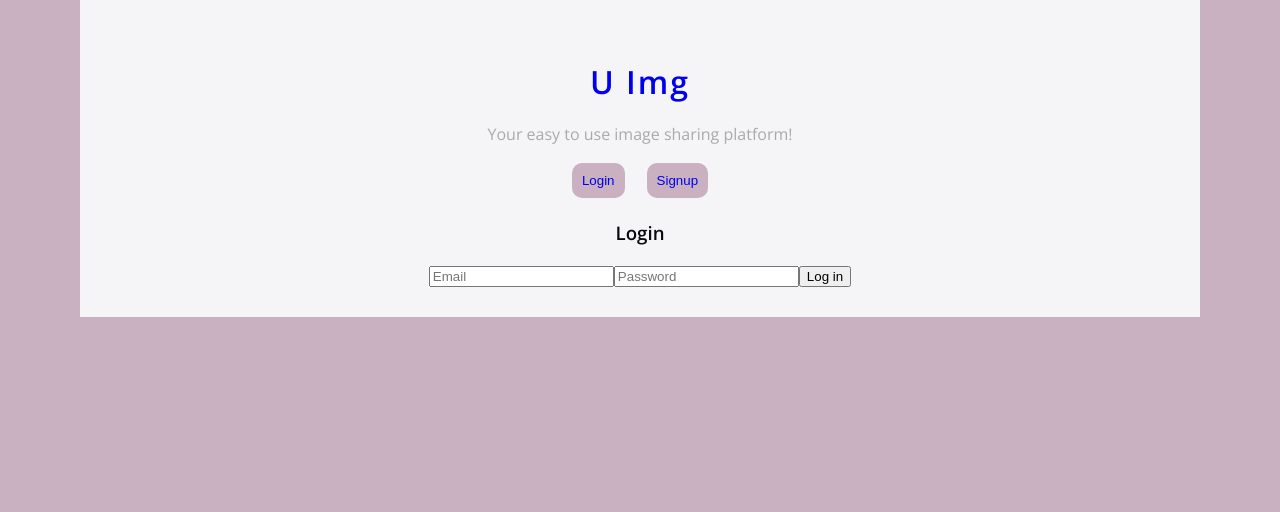
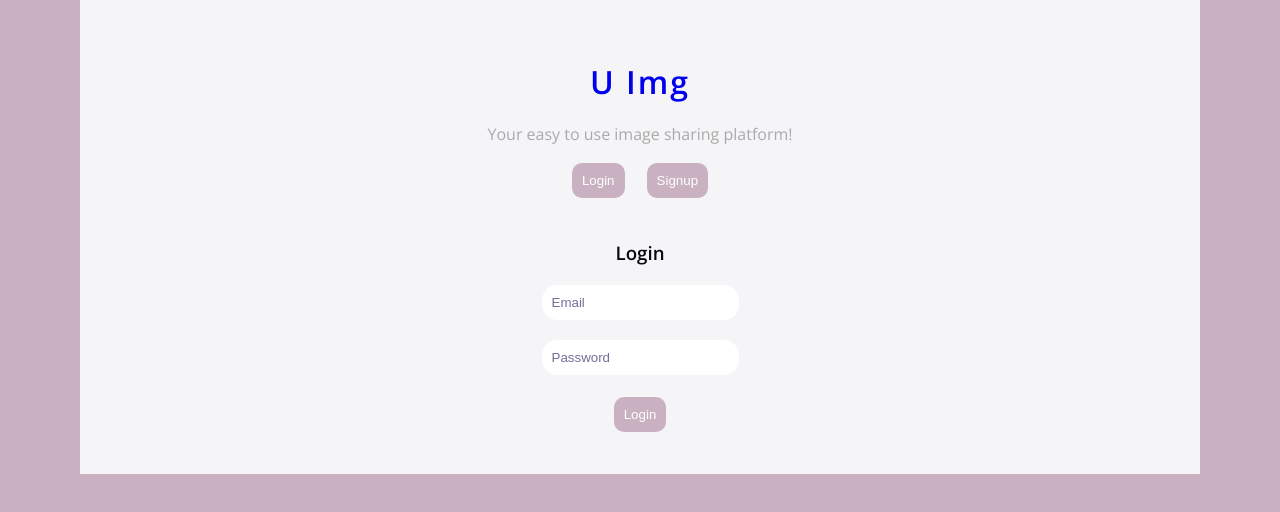
Before and after one commit to alexquar/Img_Gallery, a Vue app: page /login in a window 1280 px wide. Shown: the top 512 px of the page. Built offline with nearby package versions, Linux system fonts and the light colour scheme; no server answers.

Commit message:
login styles

```diff
--- a/src/assets/global.css
+++ b/src/assets/global.css
@@ -4,6 +4,9 @@
   --primary: #786d9a;
   --secondary: #c9b1c1;
   --error: #b88394;
+}
+::placeholder{
+  color: var(--primary)
 }
 .btn{
   border-radius: 10px;
@@ -12,6 +15,10 @@
   color: white;
   padding:10px;
   margin:2px;
+}
+.btn a{
+  text-decoration: none;
+  color:white
 }
 .btn:hover{
   background-color: white;
@@ -34,3 +41,7 @@ body{
   padding: 20px;
   color:#0a090d
 }
+.container-col div{
+margin-top: 20px;
+margin-bottom: 20px;
+}
--- a/src/views/LoginApp.vue
+++ b/src/views/LoginApp.vue
@@ -1,11 +1,17 @@
 <template>
-    <form @submit.prevent="handleSubmit">
+    <form @submit.prevent="handleSubmit" class="container-col">
       <h3>Login</h3>
+      <div>
       <input type="email" placeholder="Email" v-model="email">
+    </div>
+    <div>
       <input type="password" placeholder="Password" v-model="password">
+    </div>
       <div v-if="error" class="error">{{ error }}</div>
-      <button v-if="!isPending">Log in</button>
-      <button v-if="isPending" disabled>Loading</button>
+      <div>
+      <button class= "btn" v-if="!isPending">Login</button>
+      <button class= "btn" v-if="isPending" disabled>Loading</button>
+    </div>
     </form>
   </template>
 
@@ -33,3 +39,21 @@
     }
   }
   </script>
+
+  <style scoped>
+  form{
+    margin-top: 40px;
+  }
+  form{
+    input{
+      border-radius: 15px;
+      border:none;
+      padding:10px;
+      color : #786d9a;
+    }
+    input:focus {
+
+  outline-color: #786d9a;
+  }
+  }
+</style>
```
